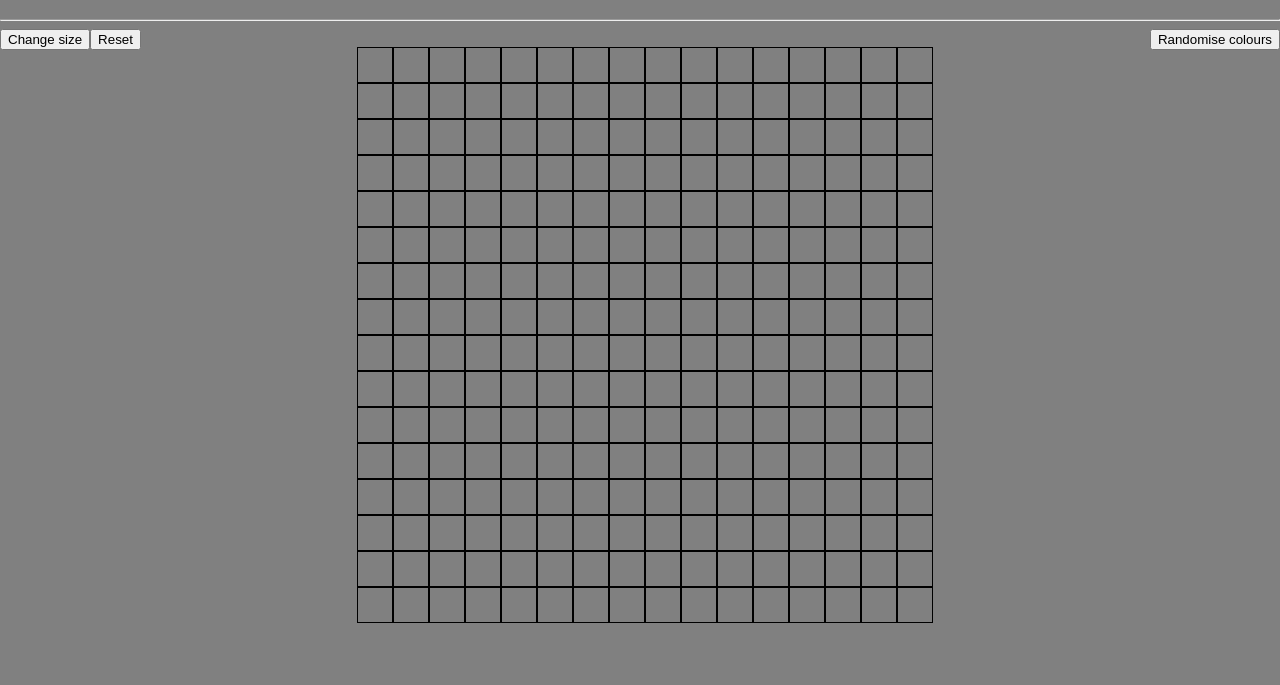
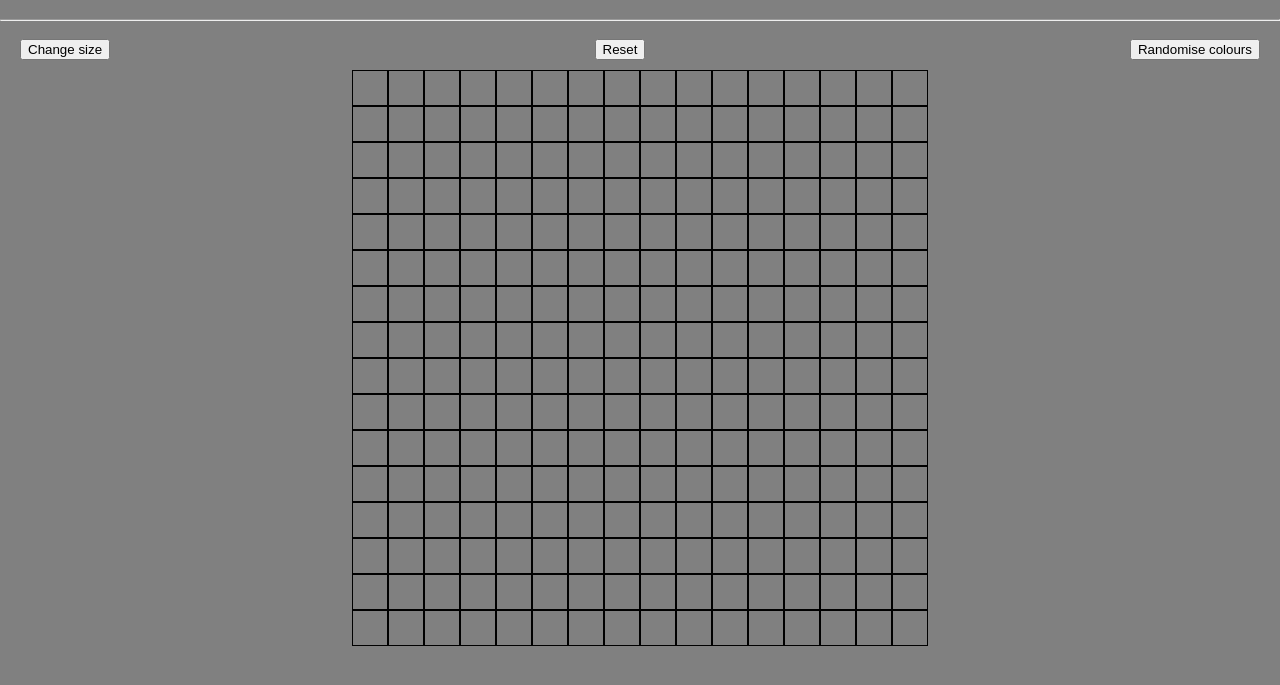
Before and after one commit to CypherGuy/Etch-a-Sketch, a plain HTML site: page index.html in a window 1280 px wide. Both pictures are taken after a click on the button "Reset". Shown: the part 61-746 px from the top of the page. Drawn offline with Linux system fonts and the light colour scheme.

Commit message:
Seperate JS and HTML

```diff
--- a/index.html
+++ b/index.html
@@ -24,9 +24,7 @@
             display: flex;
             flex-wrap: wrap;
             width: 45vw;
-            /* Adjust as needed */
             height: 45vw;
-            /* Maintain aspect ratio for the grid */
             margin: 0 auto;
         }
 
@@ -41,12 +39,10 @@
             background-color: rgb(0, 255, 132);
         }
 
-        .button-left {
-            float: left;
-        }
-
-        .button-right {
-            float: right;
+        .button-container {
+            display: flex;
+            justify-content: space-between;
+            padding: 10px 20px;
         }
     </style>
 </head>
@@ -55,82 +51,17 @@
     <h1>Etch-N-Sketch</h1>
     <hr />
 
-    <button onclick="requestSize()" id="sizePrompt" class="button-left">Change size</button>
-    <button id="resetButton" onclick="clearGrid()" class="button-left">Reset</button>
-    <button id="randomiseColours" onclick="randomColours()" class="button-right"> Randomise colours</button>
-
-    <br>
+    <div class="button-container">
+        <button id="sizePrompt" onclick="requestSize()">Change size</button>
+        <button id="resetButton" onclick="clearGrid()">Reset</button>
+        <button id="randomiseColours" onclick="randomColours()">Randomise colours</button>
+    </div>
 
     <div class="container" id="grid-container">
         <!-- Grid squares will be dynamically added here -->
     </div>
 
-    <script>
-        const container = document.getElementById("grid-container");
-        let randomColor = false;
-
-        function randomColours() {
-            randomColor = !randomColor;
-        }
-
-        function requestSize() {
-            let size = parseInt(prompt("Enter size of grid from 1 to 100 here"));
-            console.log(size);
-            if (isNaN(size) || size >= 101) {
-                alert("Enter a number from 1 to 100");
-            } else {
-                clearGrid(size);
-            }
-        }
-
-        function clearGrid(size) {
-            container.innerHTML = ""; //Wipes everything clean
-            makeGrid(size);
-            updateResetButton(size);
-        }
-
-        function updateResetButton(size) {
-            const resetButton = document.getElementById("resetButton");
-            resetButton.setAttribute("onclick", `clearGrid(${size})`); // Set onclick attribute with the current size
-        }
-
-        function makeSquare(size) {
-            const squareDiv = document.createElement("div");
-            squareDiv.classList.add("square");
-            squareDiv.setAttribute("style", `--size: ${size};`);
-
-            squareDiv.addEventListener("mouseenter", function () {
-                if (randomColor) {
-                    squareDiv.classList.remove("permament-color");
-                    squareDiv.classList.add("random-color");
-                    squareDiv.style.backgroundColor = getRandomRGB();
-                } else {
-                    squareDiv.classList.remove("random-color");
-                    squareDiv.classList.add("permament-color");
-                    squareDiv.style.backgroundColor = "rgb(0, 255, 132)"; // This overrides the random colour on hover
-                }
-            });
-
-            return squareDiv;
-        }
-
-        function makeGrid(size) {
-            for (let i = 0; i < size ** 2; i++) {
-                container.appendChild(makeSquare(size));
-            }
-        }
-
-        function getRandomRGB() {
-            const r = Math.floor(Math.random() * 256);
-            const g = Math.floor(Math.random() * 256);
-            const b = Math.floor(Math.random() * 256);
-            return `rgb(${r}, ${g}, ${b})`;
-        }
-
-        let size = 16;
-        makeGrid(size);
-        updateResetButton(size);
-    </script>
+    <script src="script.js"></script>
 </body>
 
 </html>
--- /dev/null
+++ b/script.js
@@ -0,0 +1,64 @@
+const container = document.getElementById("grid-container");
+        let randomColor = false;
+
+        function randomColours() {
+            randomColor = !randomColor;
+        }
+
+        function requestSize() {
+            let size = parseInt(prompt("Enter size of grid from 1 to 100 here"));
+            console.log(size);
+            if (isNaN(size) || size >= 101) {
+                alert("Enter a number from 1 to 100");
+            } else {
+                clearGrid(size);
+            }
+        }
+
+        function clearGrid(size) {
+            container.innerHTML = ""; // Clear the grid container
+            makeGrid(size); // Recreate the grid with the specified size
+            updateResetButton(size);
+        }
+
+        function updateResetButton(size) {
+            const resetButton = document.getElementById("resetButton");
+            resetButton.setAttribute("onclick", `clearGrid(${size})`); // Set onclick attribute with the current size
+        }
+
+        function makeSquare(size) {
+            const squareDiv = document.createElement("div");
+            squareDiv.classList.add("square");
+            squareDiv.setAttribute("style", `--size: ${size};`);
+
+            squareDiv.addEventListener("mouseenter", function () {
+                if (randomColor) {
+                    squareDiv.classList.remove("permament-color");
+                    squareDiv.classList.add("random-color");
+                    squareDiv.style.backgroundColor = getRandomRGB();
+                } else {
+                    squareDiv.classList.remove("random-color");
+                    squareDiv.classList.add("permament-color");
+                    squareDiv.style.backgroundColor = "rgb(0, 255, 132)"; // This overrides the random colour on hover
+                }
+            });
+
+            return squareDiv;
+        }
+
+        function makeGrid(size) {
+            for (let i = 0; i < size ** 2; i++) {
+                container.appendChild(makeSquare(size));
+            }
+        }
+
+        function getRandomRGB() {
+            const r = Math.floor(Math.random() * 256);
+            const g = Math.floor(Math.random() * 256);
+            const b = Math.floor(Math.random() * 256);
+            return `rgb(${r}, ${g}, ${b})`;
+        }
+
+        let size = 16;
+        makeGrid(size);
+        updateResetButton(size);
```
